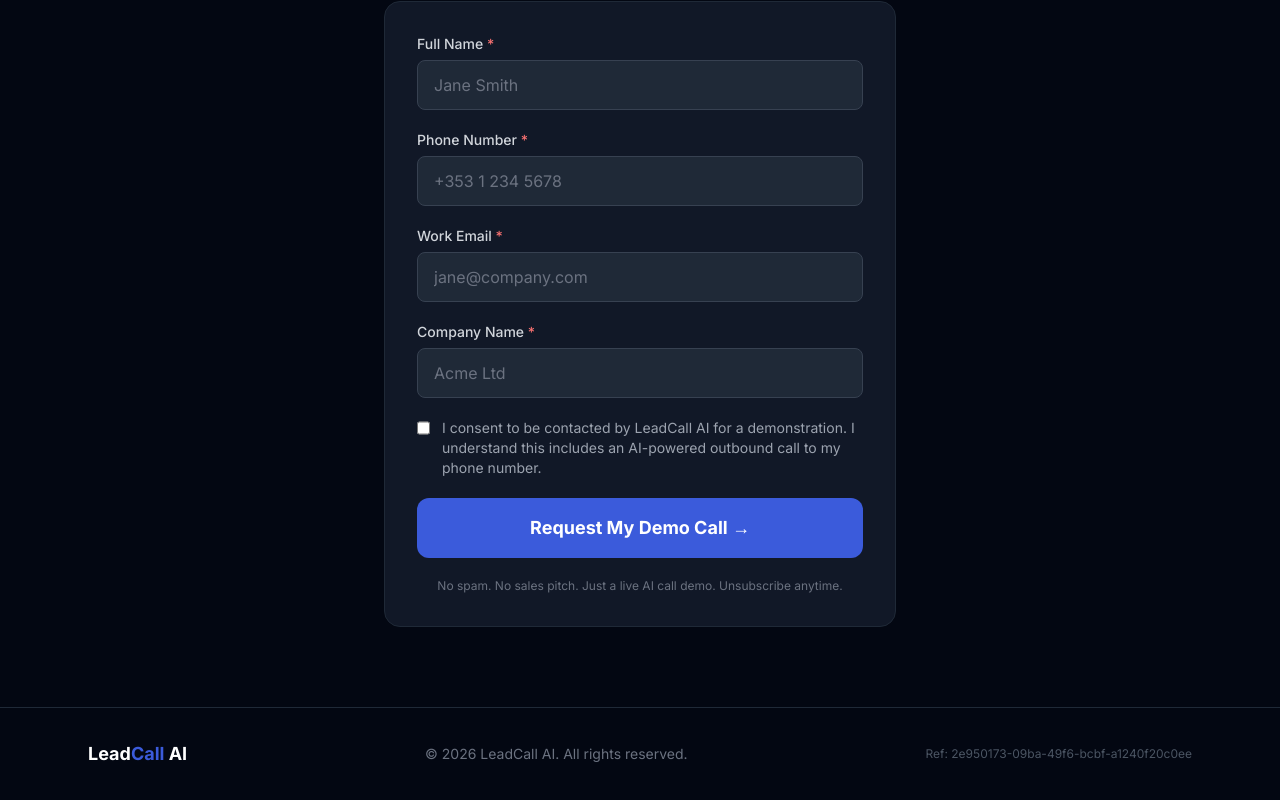
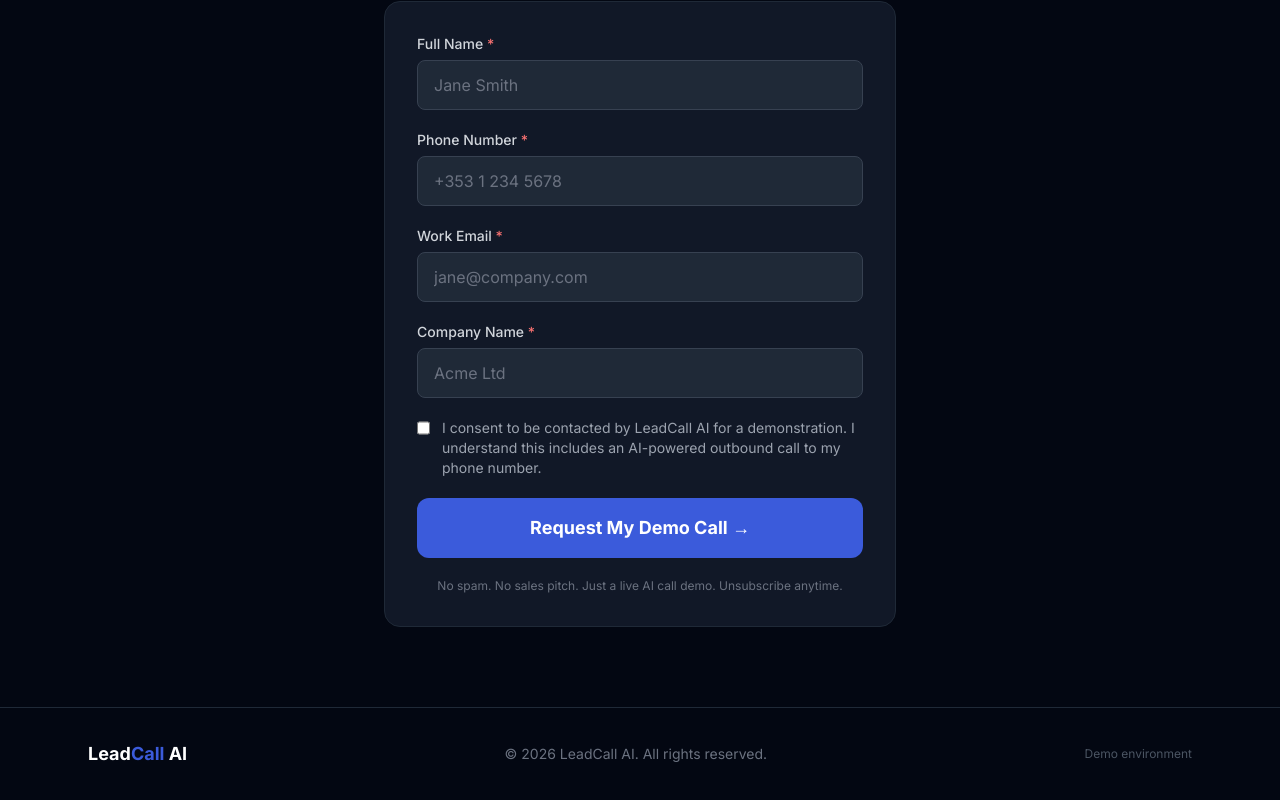
Before and after one commit to kozurafu/leadcall-ai, a Next.js app: page / in a window 1280 px wide. Shown: the part 2266-3066 px from the top of the page. Built offline with nearby package versions, Linux system fonts and the light colour scheme.

Commit message:
fix(ui): remove exposed reference from footer

```diff
--- a/src/app/page.tsx
+++ b/src/app/page.tsx
@@ -263,7 +263,7 @@ export default function HomePage() {
           <p className="text-sm text-gray-500">
             &copy; {new Date().getFullYear()} LeadCall AI. All rights reserved.
           </p>
-          <p className="text-xs text-gray-600">Ref: 2e950173-09ba-49f6-bcbf-a1240f20c0ee</p>
+          <p className="text-xs text-gray-600">Demo environment</p>
         </div>
       </footer>
     </main>
```
